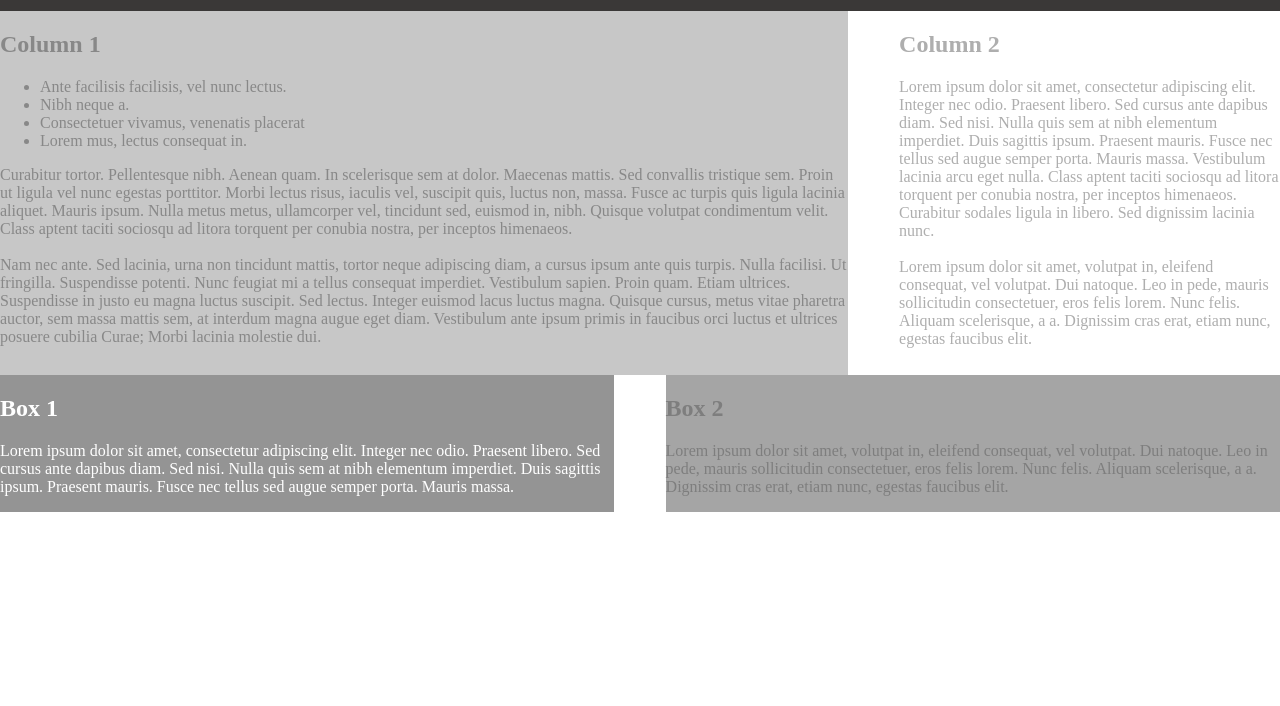
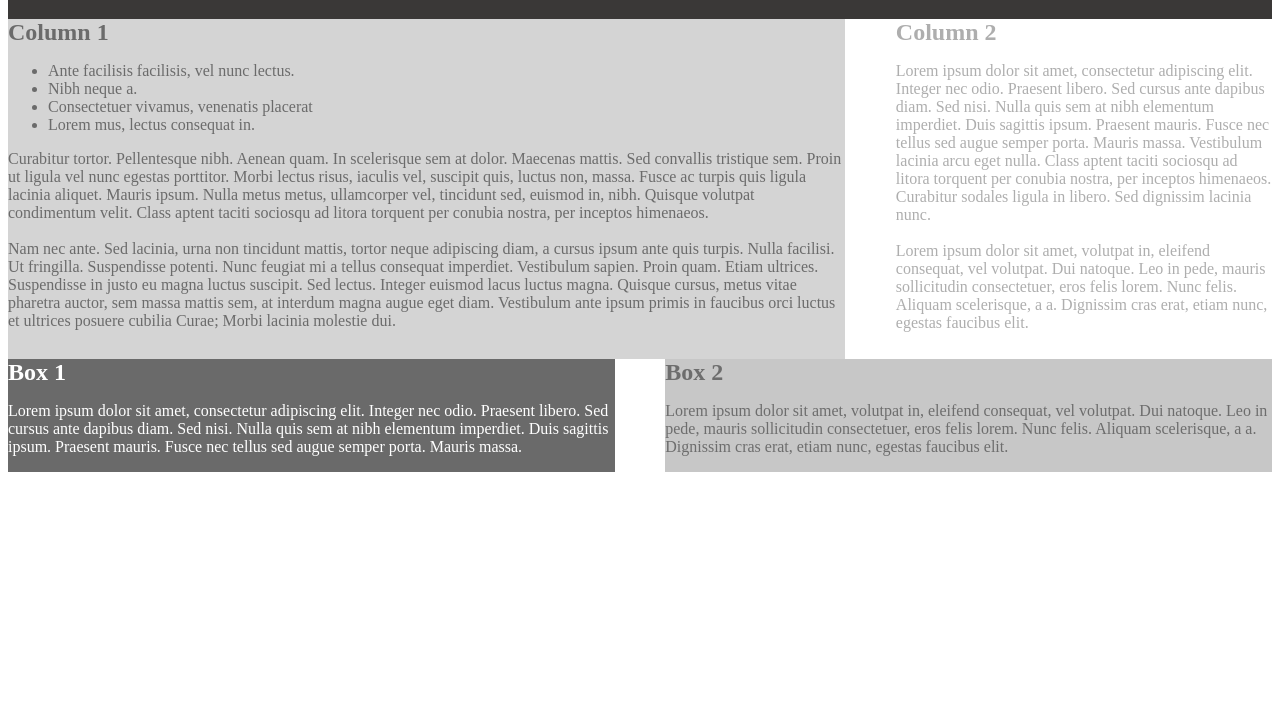
Before and after one commit to Jey893/basic66, a plain HTML site: page Basic51/basic51.html in a window 1280 px wide. Shown: the part 94-800 px from the top of the page. Drawn offline with Linux system fonts and the light colour scheme.

Commit message:
petite modif sur le background

```diff
--- a/Basic51/basic51.html
+++ b/Basic51/basic51.html
@@ -6,7 +6,7 @@
     <meta name="viewport" content="width=device-width, initial-scale=1.0">
     <title>Basic 51</title>
     <style>
-        body   {
+        body h2  {
          margin: 0%;
         }
         #lign1 {
@@ -18,8 +18,8 @@
             display: flex;
         }
         #lign2 #colone {
-            background-color: #C7C7C7;
-            color: #888888;
+            background-color: #D4D4D4;
+            color: #6B6B6B;
             width: 69%;
             padding-bottom: 1%;
         }
@@ -33,15 +33,15 @@
         }
         #lign3 .col1 {
            width: 48%;
-           background-color: #949494;
+           background-color: #6A6A6A;
            color: white;
            margin-right: 2%;
         }
         #lign3 .col2 {
             width: 48%;
             margin-left: 2%;
-            background-color: #A5A5A5;
-            color: #7E7E7E;
+            background-color: #C7C7C7;
+            color: #6D6D6D;
         }
     </style>
 </head>
```
